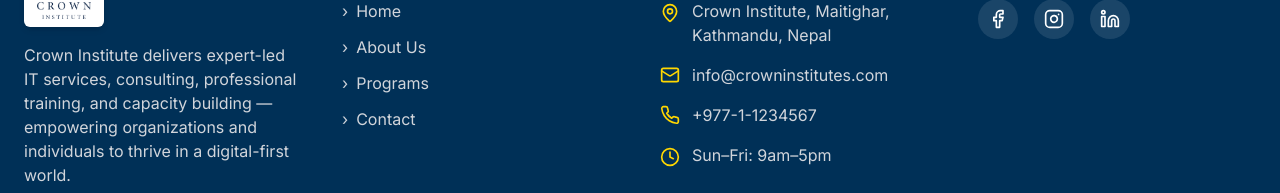
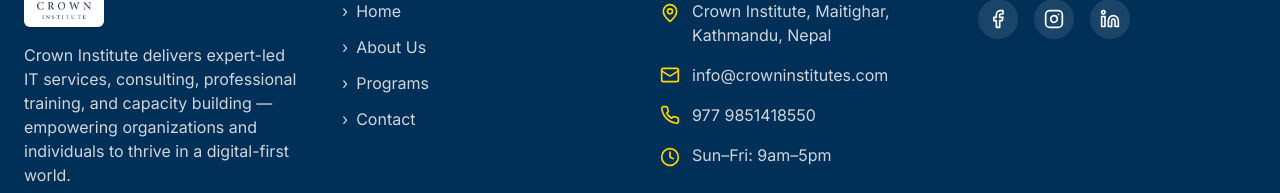
Before and after one commit to Milanary/crownverse-education-hub, a React (Vite) app: page / in a window 1280 px wide. Shown: the part 4347-4540 px from the top of the page. Built offline with nearby package versions, Linux system fonts and the light colour scheme.

Commit message:
Added new features or bug fixes

```diff
--- a/src/components/Footer.tsx
+++ b/src/components/Footer.tsx
@@ -69,11 +69,11 @@ const Footer = () => {
               </li>
               <li>
                 <a
-                  href="tel:+9771234567"
+                  href="tel:+977 9851418550"
                   className="flex items-center text-gray-300 hover:text-crown-gold transition-colors duration-200"
                 >
                   <Phone className="w-5 h-5 mr-3 text-crown-gold flex-shrink-0" />
-                  +977-1-1234567
+                  977 9851418550
                 </a>
               </li>
               <li className="flex items-start">
```
